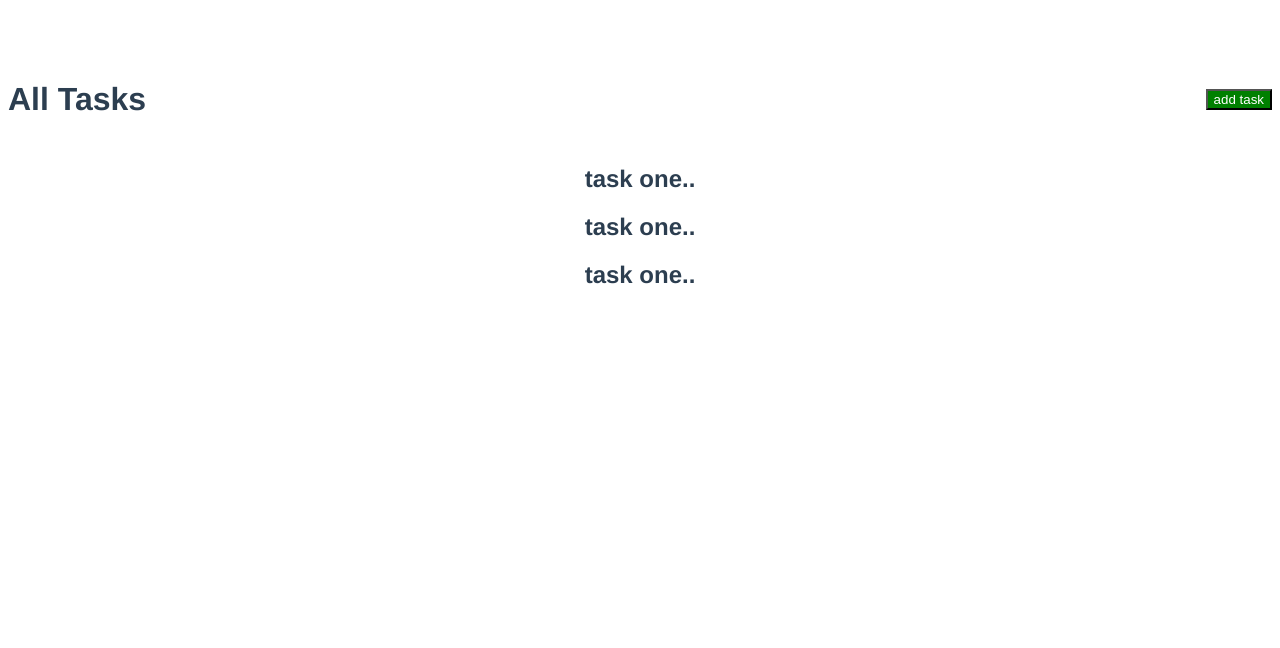
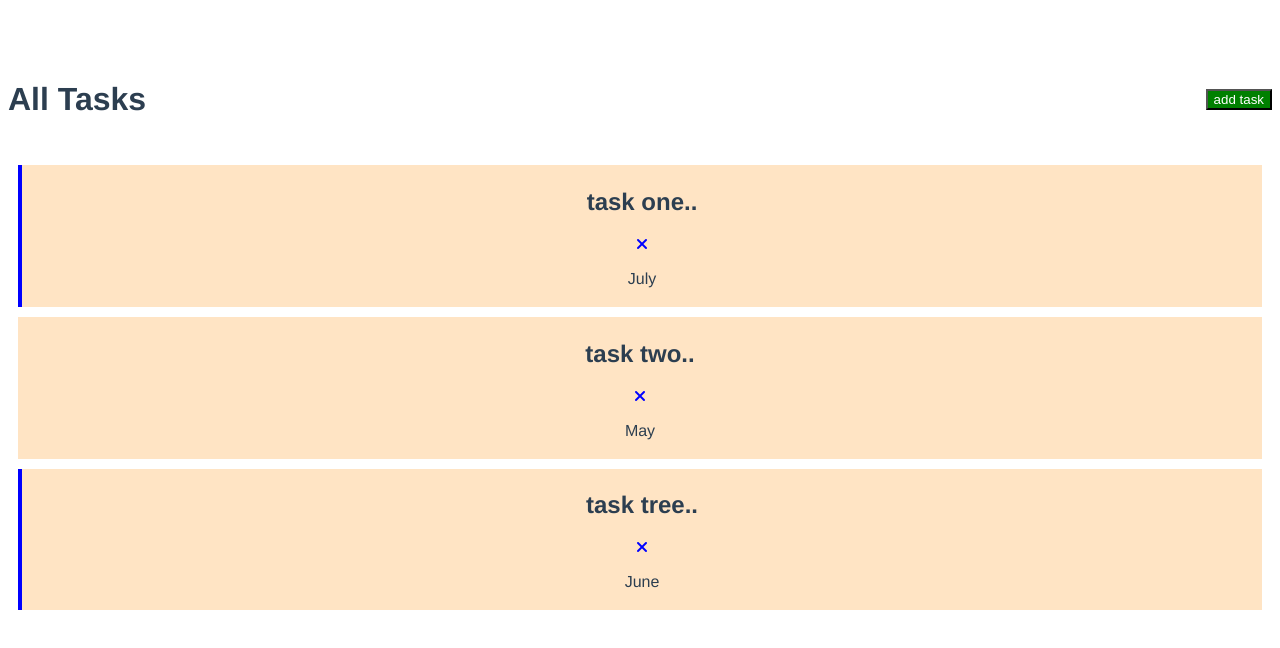
Before and after one commit to Milos89J/vue3-2023, a Vue app: page / in a window 1280 px wide. Shown: the top 648 px of the page. Built offline with nearby package versions, Linux system fonts and the light colour scheme.

Commit message:
new page task.vue

```diff
--- a/public/index.html
+++ b/public/index.html
@@ -5,6 +5,7 @@
     <meta http-equiv="X-UA-Compatible" content="IE=edge">
     <meta name="viewport" content="width=device-width,initial-scale=1.0">
     <link rel="icon" href="<%= BASE_URL %>favicon.ico">
+    <link rel="stylesheet" href="https://cdnjs.cloudflare.com/ajax/libs/font-awesome/6.3.0/css/all.min.css" integrity="sha512-SzlrxWUlpfuzQ+pcUCosxcglQRNAq/DZjVsC0lE40xsADsfeQoEypE+enwcOiGjk/bSuGGKHEyjSoQ1zVisanQ==" crossorigin="anonymous" referrerpolicy="no-referrer" />
     <title><%= htmlWebpackPlugin.options.title %></title>
   </head>
   <body>
--- a/src/App.vue
+++ b/src/App.vue
@@ -29,13 +29,13 @@ export default {
       },
       {
         id: 2,
-        text: "task one..",
+        text: "task two..",
         month: "May",
         reminder: false,
       },
       {
         id: 3,
-        text: "task one..",
+        text: "task tree..",
         month: "June",
         reminder: true,
       },
--- /dev/null
+++ b/src/components/Task.vue
@@ -0,0 +1,31 @@
+<template>
+  <div :class="[task.reminder ? 'reminder' : '', 'task']">
+    <h2>{{ task.text }}</h2>
+    <i class="fas fa-times"></i>
+    <p>{{ task.month }}</p>
+  </div>
+</template>
+
+<script>
+export default {
+  name: "Task",
+  props: {
+    task: Object,
+  },
+};
+</script>
+
+<style scoped>
+.task {
+    background-color: bisque;
+    margin: 10px;
+    padding: 3px;
+    cursor: pointer;
+}
+.task.reminder {
+    border-left: 4px solid blue;
+}
+.fas {
+    color: blue;
+}
+</style>
--- a/src/components/Tasks.vue
+++ b/src/components/Tasks.vue
@@ -1,16 +1,20 @@
 <template>
   <div v-for="task in tasks" :key="task.id">
-    <h2>{{ task.text }}</h2>
+    <Task :task="task"/>
 </div>
 
 </template>
 
 <script>
+import Task from './Task';
 export default {
   name: "Tasks",
   props: {
     tasks: Array,
   },
+  components: {
+    Task
+  }
 };
 </script>
 
```
